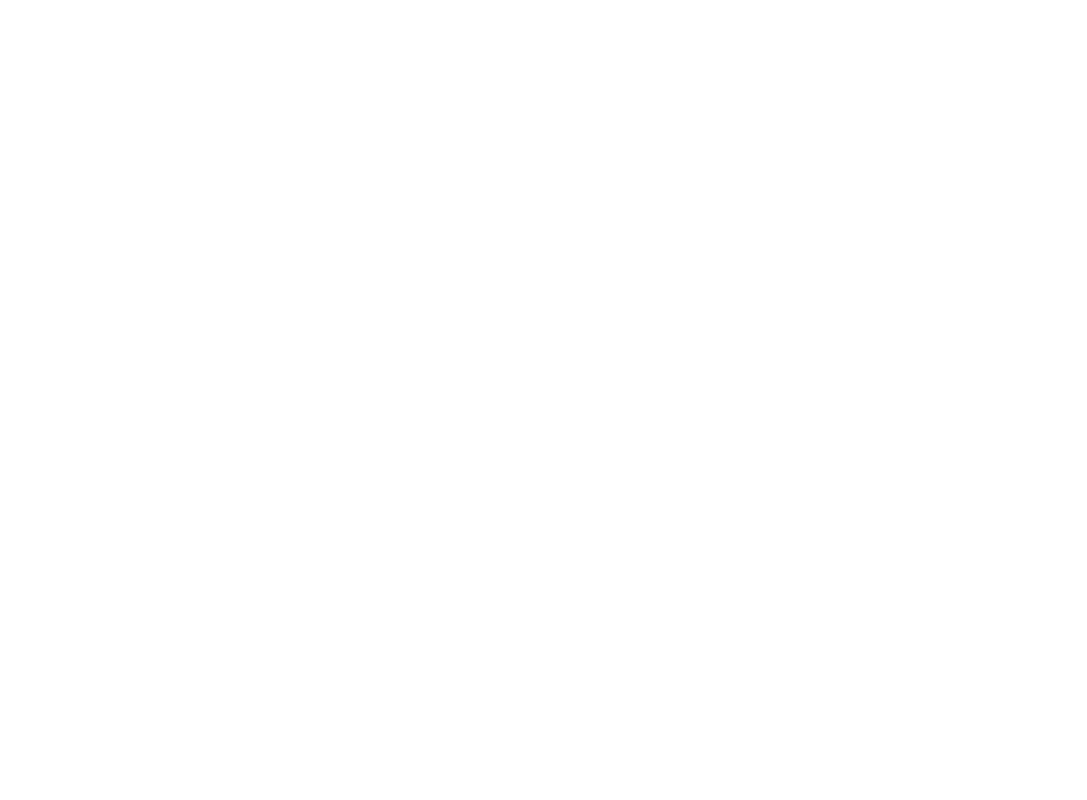
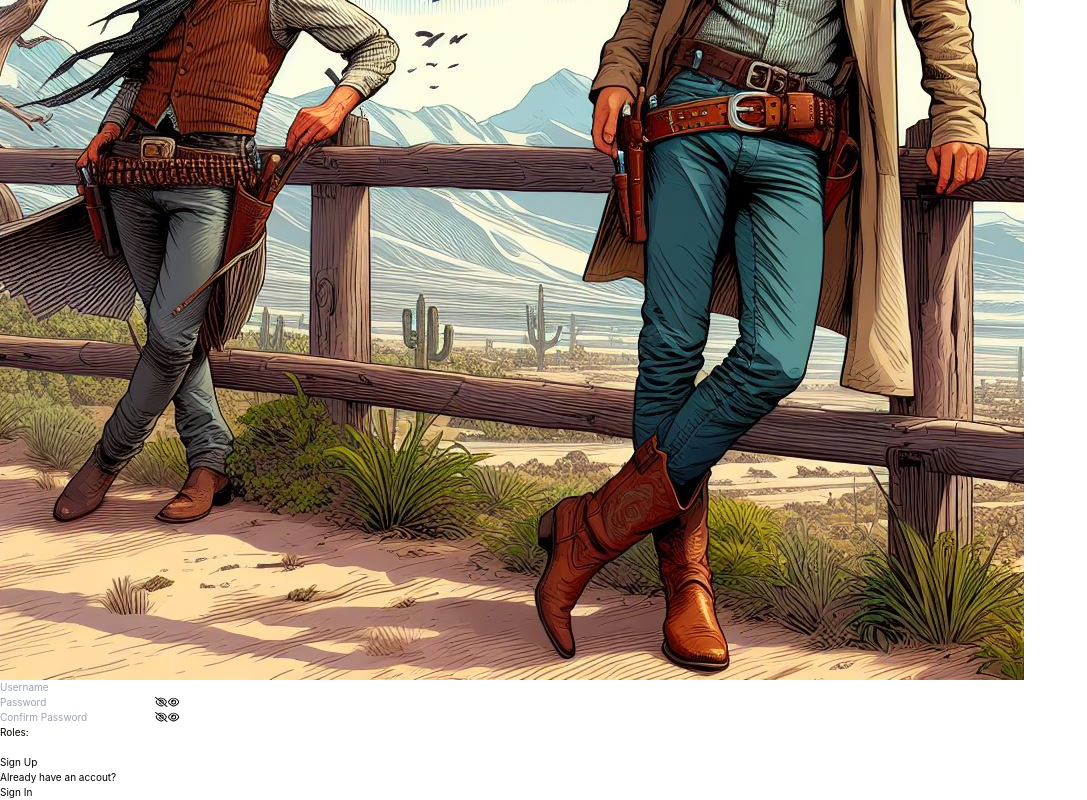
Before and after one commit to Hinc2Iovem/GuiltyOrNotFrontend, a React (Vite) app: page /auth/registration in a window 1280 px wide. Before the commit this address led to /404. Shown: the part 344-1144 px from the top of the page, without its empty margins (0-1087 px from the left). Before the commit the page ends 800 px from the top, so only its background shows below. Built offline with nearby package versions, Linux system fonts and the light colour scheme.

Commit message:
auth detective done for now

```diff
--- a/src/App.tsx
+++ b/src/App.tsx
@@ -8,7 +8,7 @@ export default function App() {
     <>
       <Routes>
         <Route element={<DefaultLayout />}>
-          <Route path="auth/:role">
+          <Route path="auth/:type">
             <Route index element={<Auth />} />
           </Route>
 
--- a/src/features/Auth/Auth.tsx
+++ b/src/features/Auth/Auth.tsx
@@ -5,44 +5,63 @@ import useMatchMedia from "../../hooks/useMatchMedia";
 import AuthDekstopDetective from "./detective/AuthDekstopDetective";
 import AuthMobileDetective from "./detective/AuthMobileDetective";
 import AuthTabletDetective from "./detective/AuthTabletDetective";
-import { Navigate, useLocation } from "react-router-dom";
+import { Navigate, useParams } from "react-router-dom";
 
 export type AuthTypes = {
   role: ROLES;
   setRole: React.Dispatch<React.SetStateAction<ROLES>>;
+  username: string;
+  setUsername: React.Dispatch<React.SetStateAction<string>>;
   isPasswordVisible: boolean;
   setIsPasswordVisible: React.Dispatch<React.SetStateAction<boolean>>;
-  username: string;
-  setUsername: React.Dispatch<React.SetStateAction<string>>;
   password: string;
   setPassword: React.Dispatch<React.SetStateAction<string>>;
+  isConfirmPasswordVisible: boolean;
+  setIsConfirmPasswordVisible: React.Dispatch<React.SetStateAction<boolean>>;
+  confirmPassword: string;
+  setConfirmPassword: React.Dispatch<React.SetStateAction<string>>;
+  type: string;
 };
 
 export default function Auth() {
-  const { pathname } = useLocation();
-  const detectiveOrGuilty = pathname.split("/")[2];
+  const [username, setUsername] = useState("");
 
-  const [username, setUsername] = useState("");
   const [password, setPassword] = useState("");
   const [isPasswordVisible, setIsPasswordVisible] = useState(false);
+
+  const [confirmPassword, setConfirmPassword] = useState("");
+  const [isConfirmPasswordVisible, setIsConfirmPasswordVisible] =
+    useState(false);
+
   const [role, setRole] = useState<ROLES>(ROLES.Detective);
   const isMobile = useMatchMedia(MATCHMEDIA.Mobile);
   console.log("mobile: ", isMobile);
   const isTablet = useMatchMedia(MATCHMEDIA.Tablet);
   console.log("table: ", isTablet);
 
-  return detectiveOrGuilty === "detective" ? (
+  const { type } = useParams();
+
+  if (!type?.trim()) {
+    return <h2>Something went wrong</h2>;
+  }
+
+  return role === "Detective" ? (
     <>
       {isMobile ? (
         <AuthMobileDetective
           role={role}
           setRole={setRole}
+          username={username}
+          setUsername={setUsername}
           isPasswordVisible={isPasswordVisible}
           setIsPasswordVisible={setIsPasswordVisible}
-          username={username}
-          setUsername={setUsername}
           password={password}
           setPassword={setPassword}
+          isConfirmPasswordVisible={isConfirmPasswordVisible}
+          setIsConfirmPasswordVisible={setIsConfirmPasswordVisible}
+          confirmPassword={confirmPassword}
+          setConfirmPassword={setConfirmPassword}
+          type={type}
         />
       ) : isTablet ? (
         <AuthTabletDetective
@@ -54,6 +73,11 @@ export default function Auth() {
           setUsername={setUsername}
           password={password}
           setPassword={setPassword}
+          isConfirmPasswordVisible={isConfirmPasswordVisible}
+          setIsConfirmPasswordVisible={setIsConfirmPasswordVisible}
+          confirmPassword={confirmPassword}
+          setConfirmPassword={setConfirmPassword}
+          type={type}
         />
       ) : (
         <AuthDekstopDetective
@@ -65,10 +89,15 @@ export default function Auth() {
           setUsername={setUsername}
           password={password}
           setPassword={setPassword}
+          isConfirmPasswordVisible={isConfirmPasswordVisible}
+          setIsConfirmPasswordVisible={setIsConfirmPasswordVisible}
+          confirmPassword={confirmPassword}
+          setConfirmPassword={setConfirmPassword}
+          type={type}
         />
       )}
     </>
-  ) : detectiveOrGuilty === "guilty" ? (
+  ) : role === "Guilty" ? (
     ""
   ) : (
     <Navigate to="/404" replace />
--- a/src/features/Auth/detective/AuthDekstopDetective.tsx
+++ b/src/features/Auth/detective/AuthDekstopDetective.tsx
@@ -16,6 +16,11 @@ export default function AuthDekstopDetective({
   setRole,
   setUsername,
   username,
+  type,
+  confirmPassword,
+  isConfirmPasswordVisible,
+  setConfirmPassword,
+  setIsConfirmPasswordVisible,
 }: AuthTypes) {
   return (
     <section className="flex w-screen h-screen">
@@ -71,6 +76,42 @@ export default function AuthDekstopDetective({
                 <FontAwesomeIcon icon={faEye} />
               </button>
             </div>
+
+            <div
+              className={`${
+                type === "registration" ? "flex" : "hidden"
+              }  items-center gap-[.3rem] relative`}
+            >
+              <input
+                className={`py-[.5rem] bg-transparent shadow-inner shadow-black text-[3rem] text-black font-medium w-full px-[1rem] outline-none border-[3px] border-double border-gray-400 focus:border-[4px] placeholder:text-black`}
+                type={isConfirmPasswordVisible ? "text" : "password"}
+                name="ConfirmPassword"
+                id="confirmPassword"
+                value={confirmPassword}
+                onChange={(e) => setConfirmPassword(e.target.value)}
+                placeholder="Confirm Password"
+              />
+
+              <button
+                className={`${
+                  isConfirmPasswordVisible ? "hidden" : "visible"
+                } transition-colors absolute right-[1rem] hover:scale-[1.1] text-[3rem] text-black outline-none`}
+                type="button"
+                onClick={() => setIsConfirmPasswordVisible(true)}
+              >
+                <FontAwesomeIcon icon={faEyeSlash} />
+              </button>
+
+              <button
+                className={`${
+                  isConfirmPasswordVisible ? "visible" : "hidden"
+                } transition-colors absolute right-[1rem] hover:scale-[1.1] text-[3rem] text-white  outline-none`}
+                type="button"
+                onClick={() => setIsConfirmPasswordVisible(false)}
+              >
+                <FontAwesomeIcon icon={faEye} />
+              </button>
+            </div>
           </div>
 
           <div className="p-[1rem] ">
@@ -102,17 +143,23 @@ export default function AuthDekstopDetective({
           </div>
 
           <button className="w-fit mb-[2rem] text-gray-400 hover:text-black border-[1px] border-gray-400 rounded-md self-end text-[2rem] py-[1rem] px-[3rem] font-medium hover:shadow-sm hover:shadow-black hover:border-none hover:scale-[1.02] hover:rounded-md transition-all active:scale-[0.97] mr-[1rem]">
-            Sign In
+            {type === "registration" ? "Sign Up" : "Sign In"}
           </button>
           <div className=" self-end p-[1rem] text-center w-fit text-[1.8rem] flex flex-col">
             <p className="self-start text-white opacity-90 font-medium">
-              Do not have an accout?
+              {type === "registration"
+                ? "Already have an accout?"
+                : "Do not have an accout?"}{" "}
             </p>
             <Link
               className="text-white opacity-90 hover:text-black transition-colors self-end text-[2rem]"
-              to="/auth/registration"
+              to={
+                type === "registration"
+                  ? "/auth/login/detective"
+                  : "/auth/registration/detective"
+              }
             >
-              Sign Up
+              {type === "registration" ? "Sign In" : "Sign Up"}
             </Link>
           </div>
         </form>
--- a/src/features/Auth/detective/AuthMobileDetective.tsx
+++ b/src/features/Auth/detective/AuthMobileDetective.tsx
@@ -16,6 +16,11 @@ export default function AuthMobileDetective({
   setRole,
   setUsername,
   username,
+  type,
+  confirmPassword,
+  isConfirmPasswordVisible,
+  setConfirmPassword,
+  setIsConfirmPasswordVisible,
 }: AuthTypes) {
   return (
     <section className="h-screen relative">
@@ -69,6 +74,42 @@ export default function AuthMobileDetective({
           </button>
         </div>
 
+        <div
+          className={`${
+            type === "registration" ? "flex" : "hidden"
+          }  items-center gap-[.3rem] relative`}
+        >
+          <input
+            className="py-[.5rem] bg-transparent text-[1.5rem] font-medium w-full px-[1rem] outline-none border-[3px] border-double border-gray-400 focus:border-[4px]"
+            type={isConfirmPasswordVisible ? "text" : "password"}
+            name="ConfirmPassword"
+            id="confirmPassword"
+            value={confirmPassword}
+            onChange={(e) => setConfirmPassword(e.target.value)}
+            placeholder="ConfirmPassword"
+          />
+
+          <button
+            className={`${
+              isConfirmPasswordVisible ? "hidden" : "visible"
+            } transition-colors absolute right-[1rem] hover:scale-[1.1] text-[1.5rem] text-gray-400 hover:text-gray-500 outline-none`}
+            type="button"
+            onClick={() => setIsConfirmPasswordVisible(true)}
+          >
+            <FontAwesomeIcon icon={faEyeSlash} />
+          </button>
+
+          <button
+            className={`${
+              isConfirmPasswordVisible ? "visible" : "hidden"
+            } transition-colors absolute right-[1rem] hover:scale-[1.1] text-[1.5rem] text-white  outline-none`}
+            type="button"
+            onClick={() => setIsConfirmPasswordVisible(false)}
+          >
+            <FontAwesomeIcon icon={faEye} />
+          </button>
+        </div>
+
         <div className="flex items-center gap-[1.5rem] outline-none border-[4px] border-dotted border-gray-400 px-[1rem] py-[.5rem] bg-white rounded-md">
           <h3 className="text-[2rem] font-medium text-black">Roles</h3>
           <div className="flex items-center gap-[1.5rem]">
@@ -92,16 +133,24 @@ export default function AuthMobileDetective({
         </div>
 
         <button className="w-fit mb-[2rem] text-white  self-end text-[1.5rem] py-[1rem] px-[3rem] font-medium shadow-sm shadow-white border-none hover:scale-[1.02]  rounded-md transition-all active:scale-[0.97]">
-          Sign In
+          {type === "registration" ? "Sign Up" : "Sign In"}
         </button>
         <div className="text-black self-end px-[1rem] py-[.5rem] rounded-md text-center w-fit text-[1.5rem] flex flex-col shadow-white shadow-sm relative">
           <div className="absolute bg-white opacity-40 top-0 bottom-0 left-0 right-0"></div>
-          <p className="self-start z-[1] font-medium">Do not have an accout?</p>
+          <p className="self-start z-[1] font-medium">
+            {type === "registration"
+              ? "Already have an accout?"
+              : "Do not have an accout?"}{" "}
+          </p>
           <Link
             className="z-[1] hover:text-gray-700 self-end"
-            to="/auth/registration"
+            to={
+              type === "registration"
+                ? "/auth/login/detective"
+                : "/auth/registration/detective"
+            }
           >
-            Sign Up
+            {type === "registration" ? "Sign In" : "Sign Up"}
           </Link>
         </div>
       </form>
--- a/src/features/Auth/detective/AuthTabletDetective.tsx
+++ b/src/features/Auth/detective/AuthTabletDetective.tsx
@@ -15,6 +15,11 @@ export default function AuthTabletDetective({
   setRole,
   setUsername,
   username,
+  type,
+  confirmPassword,
+  isConfirmPasswordVisible,
+  setConfirmPassword,
+  setIsConfirmPasswordVisible,
 }: AuthTypes) {
   return (
     <section className="flex h-screen flex-col justify-between">
@@ -88,6 +93,53 @@ export default function AuthTabletDetective({
               <FontAwesomeIcon icon={faEye} />
             </button>
           </div>
+
+          <div
+            className={`${
+              type === "registration" ? "flex" : "hidden"
+            } items-center gap-[.3rem] relative`}
+          >
+            <label
+              className={`absolute ${
+                confirmPassword
+                  ? "opacity-100 top-[-1.1rem] left-[1.2rem]"
+                  : "opacity-0 left-[1.2rem] top-[.8rem]"
+              } md:bg-[#484139] transparent duration-500 text-[1.5rem] z-[1]`}
+              htmlFor="confirmPassword"
+            >
+              Confirm Password
+            </label>
+            <input
+              className="py-[.5rem] bg-transparent text-[1.5rem] font-medium w-full px-[1rem] outline-none border-[3px] border-double border-gray-400 focus:border-[4px]"
+              type={isConfirmPasswordVisible ? "text" : "password"}
+              name="ConfirmPassword"
+              id="confirmPassword"
+              value={confirmPassword}
+              onChange={(e) => setConfirmPassword(e.target.value)}
+              placeholder="Confirm Password"
+            />
+
+            <button
+              className={`${
+                isConfirmPasswordVisible ? "hidden" : "visible"
+              } transition-colors absolute right-[1rem] hover:scale-[1.1] text-[1.5rem] text-gray-400 hover:text-gray-500 outline-none`}
+              type="button"
+              onClick={() => setIsConfirmPasswordVisible(true)}
+            >
+              <FontAwesomeIcon icon={faEyeSlash} />
+            </button>
+
+            <button
+              className={`${
+                isConfirmPasswordVisible ? "visible" : "hidden"
+              } transition-colors absolute right-[1rem] hover:scale-[1.1] text-[1.5rem] text-white  outline-none`}
+              type="button"
+              onClick={() => setIsPasswordVisible(false)}
+            >
+              <FontAwesomeIcon icon={faEye} />
+            </button>
+          </div>
+
           <div className="flex items-center gap-[1.5rem] outline-none border-[4px] border-dotted border-gray-400 px-[1rem] py-[.5rem] bg-white rounded-md">
             <h3 className="text-[2rem] font-medium text-black">Roles</h3>
             <div className="flex items-center gap-[1.5rem]">
@@ -111,18 +163,24 @@ export default function AuthTabletDetective({
           </div>
 
           <button className="w-fit mb-[2rem] text-white  self-end text-[1.5rem] py-[1rem] px-[3rem] font-medium shadow-sm shadow-white border-none hover:scale-[1.02]  rounded-md transition-all active:scale-[0.97]">
-            Sign In
+            {type === "registration" ? "Sign Up" : "Sign In"}
           </button>
           <div className="text-black self-end px-[1rem] py-[.5rem] rounded-md text-center w-fit text-[1.5rem] flex flex-col shadow-white shadow-sm relative">
             <div className="absolute bg-white opacity-40 top-0 bottom-0 left-0 right-0"></div>
             <p className="self-start z-[1] font-medium">
-              Do not have an accout?
+              {type === "registration"
+                ? "Already have an accout?"
+                : "Do not have an accout?"}{" "}
             </p>
             <Link
               className="z-[1] hover:text-gray-700 self-end"
-              to="/auth/registration"
+              to={
+                type === "registration"
+                  ? "/auth/login/detective"
+                  : "/auth/registration/detective"
+              }
             >
-              Sign Up
+              {type === "registration" ? "Sign In" : "Sign Up"}
             </Link>
           </div>
         </form>
```
